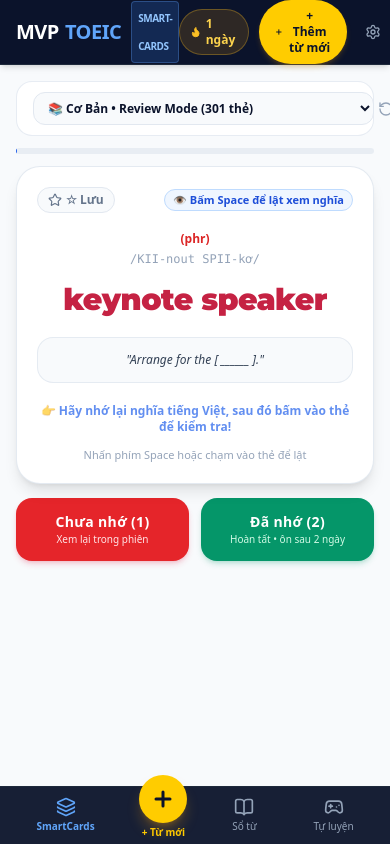
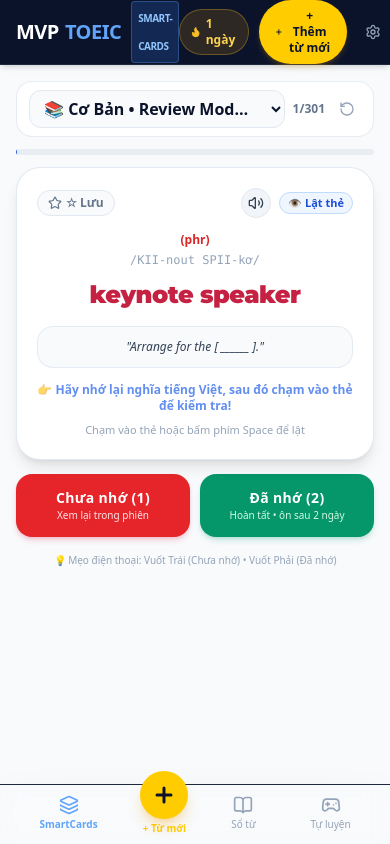
Before and after one commit to phamngocthangcr7-a11y/APP-TuVung, a React (Create React App) app: page / in a window 390 px wide. Built offline with nearby package versions, Linux system fonts and the light colour scheme.

Commit message:
Optimize full mobile responsiveness, iOS safe area insets, touch swipe gestures, and speaker button on card

```diff
--- a/src/components/BatchImportModal.jsx
+++ b/src/components/BatchImportModal.jsx
@@ -84,8 +84,8 @@ abide by - tuân thủ, tuân theo
 account for : giải thích, chiếm tỉ lệ`;
 
   return (
-    <div className="fixed inset-0 z-50 flex items-center justify-center p-4 bg-slate-900/60 backdrop-blur-xs animate-fadeIn">
-      <div className="bg-white rounded-3xl max-w-2xl w-full max-h-[90vh] overflow-y-auto p-6 sm:p-8 shadow-2xl border border-slate-200 space-y-5">
+    <div className="fixed inset-0 z-50 overflow-y-auto flex items-center justify-center p-3 sm:p-4 bg-slate-900/60 backdrop-blur-xs animate-fadeIn">
+      <div className="bg-white rounded-3xl max-w-2xl w-full max-h-[92vh] overflow-y-auto p-4 sm:p-7 shadow-2xl border border-slate-200 space-y-4 m-auto overscroll-contain">
 
         {/* Modal Header */}
         <div className="flex items-center justify-between pb-3 border-b border-slate-100">
--- a/src/components/BottomNav.jsx
+++ b/src/components/BottomNav.jsx
@@ -12,13 +12,17 @@ export default function BottomNav({
   onOpenAddModal
 }) {
   return (
-    <div className="md:hidden fixed bottom-0 left-0 right-0 z-40 bg-[#0B132B]/95 backdrop-blur-md border-t border-slate-800 px-2 py-1 shadow-lg text-white">
+    <nav
+      aria-label="Mobile Navigation"
+      style={{ paddingBottom: 'max(8px, env(safe-area-inset-bottom, 8px))' }}
+      className="md:hidden fixed bottom-0 left-0 right-0 z-40 bg-[#0B132B]/98 backdrop-blur-md border-t border-slate-800 px-3 pt-1.5 shadow-2xl text-white select-none"
+    >
       <div className="flex items-center justify-around max-w-sm mx-auto">
 
         {/* SmartCards Tab */}
         <button
           onClick={() => setActiveTab('smartcards')}
-          className={`flex flex-col items-center py-1.5 px-3 rounded-xl transition-all ${
+          className={`flex flex-col items-center py-1 px-3 rounded-xl transition-all min-h-[44px] justify-center ${
             activeTab === 'smartcards'
               ? 'text-blue-400 font-bold'
               : 'text-slate-400 hover:text-white'
@@ -31,7 +35,7 @@ export default function BottomNav({
         {/* Center Yellow Add Button */}
         <button
           onClick={onOpenAddModal}
-          className="flex flex-col items-center -mt-4"
+          className="flex flex-col items-center -mt-5 min-h-[44px] justify-center"
           title="Thêm từ mới"
         >
           <div className="w-12 h-12 rounded-full bg-[#FFCC00] text-[#0B132B] flex items-center justify-center shadow-lg shadow-amber-500/30 transform active:scale-95 transition-transform">
@@ -43,7 +47,7 @@ export default function BottomNav({
         {/* Journal Tab */}
         <button
           onClick={() => setActiveTab('journal')}
-          className={`flex flex-col items-center py-1.5 px-3 rounded-xl transition-all ${
+          className={`flex flex-col items-center py-1 px-3 rounded-xl transition-all min-h-[44px] justify-center ${
             activeTab === 'journal'
               ? 'text-blue-400 font-bold'
               : 'text-slate-400 hover:text-white'
@@ -56,7 +60,7 @@ export default function BottomNav({
         {/* Practice Mode */}
         <button
           onClick={() => setActiveTab('practice')}
-          className={`flex flex-col items-center py-1.5 px-3 rounded-xl transition-all ${
+          className={`flex flex-col items-center py-1 px-3 rounded-xl transition-all min-h-[44px] justify-center ${
             activeTab === 'practice'
               ? 'text-blue-400 font-bold'
               : 'text-slate-400 hover:text-white'
@@ -67,6 +71,6 @@ export default function BottomNav({
         </button>
 
       </div>
-    </div>
+    </nav>
   );
 }
--- a/src/components/DailyJournal.jsx
+++ b/src/components/DailyJournal.jsx
@@ -99,7 +99,7 @@ export default function DailyJournal({
   const sortedDates = Object.keys(groupedByDate).sort((a, b) => (b > a ? 1 : -1));
 
   return (
-    <div className="space-y-4 pb-16">
+    <div className="space-y-4 pb-28 sm:pb-16">
 
       {/* Header Bar */}
       <div className="bg-[#FFFDF9] rounded-2xl p-4 sm:p-5 border border-[#EAE5DC] shadow-xs space-y-3">
--- a/src/components/DictationMode.jsx
+++ b/src/components/DictationMode.jsx
@@ -181,7 +181,7 @@ export default function DictationMode({
   }
 
   return (
-    <div className="max-w-2xl mx-auto space-y-4 pb-16">
+    <div className="max-w-2xl mx-auto space-y-4 pb-28 sm:pb-16">
 
       {/* Top Toolbar */}
       <div className="bg-[#FFFDF9] rounded-2xl p-3 sm:p-4 border border-[#EAE5DC] shadow-xs flex items-center justify-between">
--- a/src/components/MatchGame.jsx
+++ b/src/components/MatchGame.jsx
@@ -179,7 +179,7 @@ export default function MatchGame({
   }
 
   return (
-    <div className="max-w-2xl mx-auto space-y-4 pb-16">
+    <div className="max-w-2xl mx-auto space-y-4 pb-28 sm:pb-16">
 
       {/* Top Toolbar */}
       <div className="bg-[#FFFDF9] rounded-2xl p-3 sm:p-4 border border-[#EAE5DC] shadow-xs flex items-center justify-between">
--- a/src/components/QuizMode.jsx
+++ b/src/components/QuizMode.jsx
@@ -311,7 +311,7 @@ export default function QuizMode({
   }
 
   return (
-    <div className="max-w-2xl mx-auto space-y-4 pb-16">
+    <div className="max-w-2xl mx-auto space-y-4 pb-28 sm:pb-16">
 
       {/* Top Toolbar */}
       <div className="bg-[#FFFDF9] rounded-2xl p-3 sm:p-4 border border-[#EAE5DC] shadow-xs flex flex-col sm:flex-row sm:items-center justify-between gap-2.5">
--- a/src/components/SettingsModal.jsx
+++ b/src/components/SettingsModal.jsx
@@ -104,8 +104,8 @@ export default function SettingsModal({
   };
 
   return (
-    <div className="fixed inset-0 z-50 flex items-center justify-center p-4 bg-slate-900/60 backdrop-blur-xs animate-fadeIn">
-      <div className="bg-white rounded-3xl max-w-xl w-full max-h-[90vh] overflow-y-auto p-6 sm:p-8 shadow-2xl border border-slate-200 space-y-6">
+    <div className="fixed inset-0 z-50 overflow-y-auto flex items-center justify-center p-3 sm:p-4 bg-slate-900/60 backdrop-blur-xs animate-fadeIn">
+      <div className="bg-white rounded-3xl max-w-xl w-full max-h-[92vh] overflow-y-auto p-4 sm:p-7 shadow-2xl border border-slate-200 space-y-4 m-auto overscroll-contain">
 
         {/* Header */}
         <div className="flex items-center justify-between pb-3 border-b border-slate-100">
--- a/src/components/SmartCards.jsx
+++ b/src/components/SmartCards.jsx
@@ -35,6 +35,10 @@ export default function SmartCards({
   const [forgottenCount, setForgottenCount] = useState(0);
   const [isSaved, setIsSaved] = useState(false);
   const [toastMessage, setToastMessage] = useState('');
+
+  // Mobile Touch Swipe Handling
+  const [touchStartX, setTouchStartX] = useState(null);
+  const [touchStartY, setTouchStartY] = useState(null);
 
   // Sanitize and filter valid words
   const sanitize = (list) => {
@@ -154,6 +158,33 @@ export default function SmartCards({
     setIsFlipped(prev => !prev);
   };
 
+  // Mobile Touch Swipe detection
+  const handleTouchStart = (e) => {
+    if (e.touches && e.touches[0]) {
+      setTouchStartX(e.touches[0].clientX);
+      setTouchStartY(e.touches[0].clientY);
+    }
+  };
+
+  const handleTouchEnd = (e) => {
+    if (touchStartX === null || touchStartY === null) return;
+    const diffX = e.changedTouches[0].clientX - touchStartX;
+    const diffY = e.changedTouches[0].clientY - touchStartY;
+
+    // Detect horizontal swipe if movement in X is greater than Y and > 50px
+    if (Math.abs(diffX) > Math.abs(diffY) && Math.abs(diffX) > 55) {
+      if (diffX < 0) {
+        // Swiped Left -> Chưa nhớ (🔴)
+        handleUnremembered();
+      } else {
+        // Swiped Right -> Đã nhớ (🟢)
+        handleRemembered();
+      }
+    }
+    setTouchStartX(null);
+    setTouchStartY(null);
+  };
+
   // Phím tắt theo chuẩn The MVP TOEIC (Image 2 & 3)
   useEffect(() => {
     const handleKeyDown = (e) => {
@@ -206,18 +237,18 @@ export default function SmartCards({
 
   // Dynamic responsive font size for word so it never overflows
   const wordFontSize = useMemo(() => {
-    if (!currentWord || !currentWord.word) return 'text-3xl';
+    if (!currentWord || !currentWord.word) return 'text-2xl sm:text-4xl';
     const len = currentWord.word.length;
-    if (len > 24) return 'text-xl sm:text-2xl';
-    if (len > 15) return 'text-2xl sm:text-3xl';
-    return 'text-3xl sm:text-4xl lg:text-5xl';
+    if (len > 24) return 'text-lg sm:text-2xl';
+    if (len > 15) return 'text-xl sm:text-3xl';
+    return 'text-2xl sm:text-4xl lg:text-5xl';
   }, [currentWord]);
 
   // Màn hình hoàn thành
   if (sessionCompleted || !currentWord) {
     return (
-      <div className="max-w-md mx-auto py-10 px-4 text-center">
-        <div className="bg-white rounded-3xl p-7 border border-slate-200 shadow-xl space-y-5">
+      <div className="max-w-md mx-auto py-8 px-4 text-center pb-28 sm:pb-8">
+        <div className="bg-white rounded-3xl p-6 sm:p-7 border border-slate-200 shadow-xl space-y-4">
           <div className="w-14 h-14 rounded-2xl bg-amber-100 text-amber-700 flex items-center justify-center mx-auto shadow-inner animate-bounce">
             <Award className="w-7 h-7" />
           </div>
@@ -231,7 +262,7 @@ export default function SmartCards({
             </p>
           </div>
 
-          <div className="grid grid-cols-2 gap-2.5 bg-slate-50 p-3 rounded-2xl border border-slate-100">
+          <div className="grid grid-cols-2 gap-2 bg-slate-50 p-3 rounded-2xl border border-slate-100">
             <div>
               <div className="text-xl font-black text-emerald-600">{rememberedCount}</div>
               <div className="text-[11px] text-slate-500 font-semibold">Đã nhớ</div>
@@ -242,16 +273,16 @@ export default function SmartCards({
             </div>
           </div>
 
-          <div className="flex flex-col sm:flex-row items-center justify-center gap-2.5 pt-1">
+          <div className="flex flex-col sm:flex-row items-center justify-center gap-2 pt-1">
             <button
               onClick={() => loadQueue(selectedSource)}
-              className="w-full sm:w-auto px-5 py-2 rounded-xl font-bold text-xs bg-[#0B132B] hover:bg-[#1E293B] text-white shadow-xs transition-all"
+              className="w-full sm:w-auto px-5 py-2.5 rounded-xl font-bold text-xs bg-[#0B132B] hover:bg-[#1E293B] text-white shadow-xs transition-all"
             >
               Ôn lại bộ này
             </button>
             <button
               onClick={onBackToDashboard}
-              className="w-full sm:w-auto px-5 py-2 rounded-xl font-semibold text-xs bg-slate-100 text-slate-700 hover:bg-slate-200 transition-colors"
+              className="w-full sm:w-auto px-5 py-2.5 rounded-xl font-semibold text-xs bg-slate-100 text-slate-700 hover:bg-slate-200 transition-colors"
             >
               Về Sổ từ vựng
             </button>
@@ -262,17 +293,17 @@ export default function SmartCards({
   }
 
   return (
-    <div className="max-w-4xl mx-auto space-y-3 pb-8">
+    <div className="max-w-4xl mx-auto space-y-3 pb-28 sm:pb-12">
 
       {/* Sub-Header Bar (The MVP TOEIC style in Image 2 & 3) */}
-      <div className="bg-white rounded-2xl px-4 py-2.5 border border-slate-200/80 shadow-xs flex items-center justify-between">
+      <div className="bg-white rounded-2xl px-3 sm:px-4 py-2 border border-slate-200/80 shadow-xs flex items-center justify-between">
 
         {/* Source select */}
-        <div className="flex items-center gap-2">
+        <div className="flex items-center gap-2 flex-1 min-w-0 mr-2">
           <select
             value={selectedSource}
             onChange={(e) => setSelectedSource(e.target.value)}
-            className="text-xs sm:text-sm font-bold text-[#0B132B] bg-slate-50 border border-slate-200 rounded-xl px-2.5 py-1.5 focus:outline-none"
+            className="text-xs sm:text-sm font-bold text-[#0B132B] bg-slate-50 border border-slate-200 rounded-xl px-2.5 py-1.5 focus:outline-none truncate w-full sm:w-auto"
           >
             <option value="all">📚 Cơ Bản • Review Mode ({allWords.length} thẻ)</option>
             <option value="today">📅 Từ nạp hôm nay</option>
@@ -287,7 +318,7 @@ export default function SmartCards({
         </div>
 
         {/* Center Progress */}
-        <div className="text-center hidden sm:block">
+        <div className="text-center hidden sm:block shrink-0 px-2">
           <div className="text-xs font-extrabold text-[#0B132B]">
             Cơ Bản • Review Mode
           </div>
@@ -297,11 +328,14 @@ export default function SmartCards({
         </div>
 
         {/* Right Action */}
-        <div className="flex items-center gap-2">
+        <div className="flex items-center gap-1 shrink-0">
+          <span className="sm:hidden text-xs font-bold text-slate-500 mr-1">
+            {currentIndex + 1}/{activeQueue.length}
+          </span>
           <button
             onClick={() => loadQueue(selectedSource)}
             title="Xáo trộn lại"
-            className="p-1 rounded-lg text-slate-400 hover:text-slate-700 hover:bg-slate-100 transition-colors"
+            className="p-1.5 rounded-lg text-slate-400 hover:text-slate-700 hover:bg-slate-100 transition-colors"
           >
             <RotateCcw className="w-4 h-4" />
           </button>
@@ -354,18 +388,20 @@ export default function SmartCards({
           </div>
         </div>
 
-        {/* CENTER COLUMN: FLASHCARD CONTAINER */}
+        {/* CENTER COLUMN: FLASHCARD CONTAINER (Touch & Swipe Enabled) */}
         <div className="lg:col-span-8 space-y-3">
 
           <div
             onClick={handleFlipToggle}
-            className={`bg-white rounded-3xl p-5 sm:p-7 border border-slate-200/90 shadow-lg select-none cursor-pointer hover:shadow-xl transition-all duration-200 relative flex flex-col justify-between min-h-[300px] sm:min-h-[340px] ${
+            onTouchStart={handleTouchStart}
+            onTouchEnd={handleTouchEnd}
+            className={`bg-white rounded-3xl p-5 sm:p-7 border border-slate-200/90 shadow-lg select-none cursor-pointer hover:shadow-xl transition-all duration-200 relative flex flex-col justify-between min-h-[290px] sm:min-h-[340px] touch-pan-y ${
               isFlipped ? 'ring-2 ring-emerald-500/20' : ''
             }`}
           >
 
-            {/* Top Star/Save button & Status */}
-            <div className="flex items-center justify-between">
+            {/* Top Card Controls (Speaker + Star + Flip Status) */}
+            <div className="flex items-center justify-between gap-2">
               <button
                 onClick={(e) => {
                   e.stopPropagation();
@@ -382,17 +418,31 @@ export default function SmartCards({
                 <span>{isSaved ? 'Đã lưu' : '☆ Lưu'}</span>
               </button>
 
+              <div className="flex items-center gap-2">
+                {/* Speaker button on Card (Accessible on ALL devices including mobile) */}
+                <button
+                  onClick={(e) => {
+                    e.stopPropagation();
+                    speakEnglish(currentWord.word, 0.9);
+                  }}
+                  className="p-1.5 rounded-full bg-slate-100 hover:bg-blue-50 text-slate-700 hover:text-blue-600 border border-slate-200 shadow-xs transition-colors"
+                  title="Phát âm tiếng Anh"
+                >
+                  <Volume2 className="w-4 h-4" />
+                </button>
+
                 <span className={`text-[11px] font-bold px-2 py-0.5 rounded-full ${
                   isFlipped
                     ? 'bg-emerald-50 text-emerald-700 border border-emerald-200'
                     : 'bg-blue-50 text-blue-700 border border-blue-200'
                 }`}>
-                {isFlipped ? '✓ Đã lật xem nghĩa' : '👁️ Bấm Space để lật xem nghĩa'}
+                  {isFlipped ? '✓ Đã lật' : '👁️ Lật thẻ'}
                 </span>
+              </div>
             </div>
 
             {/* Card Content Area */}
-            <div className="my-auto py-3 text-center space-y-3">
+            <div className="my-auto py-2 text-center space-y-2.5">
 
               {/* Part of Speech & IPA */}
               <div className="space-y-0.5">
@@ -408,43 +458,43 @@ export default function SmartCards({
 
               {/* WORD: CRIMSON FONT (#C52243) WITH SMART RESPONSIVE SIZING */}
               <div>
-                <h2 className={`${wordFontSize} font-black font-mvp-word text-[#C52243] tracking-tight leading-tight py-0.5`}>
+                <h2 className={`${wordFontSize} font-black font-mvp-word text-[#C52243] tracking-tight leading-tight py-0.5 px-2`}>
                   {currentWord.word}
                 </h2>
               </div>
 
               {/* MẶT TRƯỚC: CHƯA LẬT THẺ -> CHỈ HIỆN CÂU VÍ DỤ CHE TỪ ĐỂ ĐOÁN NGHĨA */}
               {!isFlipped ? (
-                <div className="space-y-3 pt-1">
+                <div className="space-y-2.5 pt-1">
                   {currentWord.example && (
-                    <div className="max-w-lg mx-auto p-3.5 rounded-2xl bg-[#F8FAFC] border border-slate-200/80 text-xs sm:text-sm text-slate-700 italic">
+                    <div className="max-w-lg mx-auto p-3 rounded-2xl bg-[#F8FAFC] border border-slate-200/80 text-xs sm:text-sm text-slate-700 italic">
                       "{clozeHintExample}"
                     </div>
                   )}
 
-                  <div className="pt-2 text-xs font-bold text-blue-600 animate-pulse">
-                    👉 Hãy nhớ lại nghĩa tiếng Việt, sau đó bấm vào thẻ để kiểm tra!
+                  <div className="pt-1 text-xs font-bold text-blue-600 animate-pulse">
+                    👉 Hãy nhớ lại nghĩa tiếng Việt, sau đó chạm vào thẻ để kiểm tra!
                   </div>
                 </div>
               ) : (
                 /* MẶT SAU: ĐÃ LẬT THẺ -> HIỆN ĐẦY ĐỦ NGHĨA TIẾNG VIỆT & VÍ DỤ */
-                <div className="space-y-3 pt-1 animate-fadeIn">
+                <div className="space-y-2.5 pt-1 animate-fadeIn">
 
                   {/* VIETNAMESE MEANING: BOLD EMERALD GREEN (#059669) */}
                   <div>
-                    <h3 className="text-2xl sm:text-3xl font-extrabold text-[#059669] tracking-tight">
+                    <h3 className="text-xl sm:text-3xl font-extrabold text-[#059669] tracking-tight">
                       {currentWord.meaning}
                     </h3>
                   </div>
 
                   {/* CONTEXT EXAMPLE PILL BOX */}
                   {currentWord.example && (
-                    <div className="max-w-lg mx-auto p-3.5 rounded-2xl bg-[#F8FAFC] border border-slate-200/80 text-xs sm:text-sm text-slate-800 space-y-1 text-center">
+                    <div className="max-w-lg mx-auto p-3 rounded-2xl bg-[#F8FAFC] border border-slate-200/80 text-xs sm:text-sm text-slate-800 space-y-0.5 text-center">
                       <p className="font-semibold text-slate-800 leading-relaxed">
                         {formattedExample}
                       </p>
                       {currentWord.exampleTranslation && (
-                        <p className="text-slate-500 italic text-xs">
+                        <p className="text-slate-500 italic text-[11px] sm:text-xs">
                           {currentWord.exampleTranslation}
                         </p>
                       )}
@@ -465,19 +515,19 @@ export default function SmartCards({
             {/* Bottom Prompt */}
             <div className="text-center text-[11px] text-slate-400 font-medium">
               {!isFlipped
-                ? 'Nhấn phím Space hoặc chạm vào thẻ để lật'
+                ? 'Chạm vào thẻ hoặc bấm phím Space để lật'
                 : 'Bấm 1 (Chưa nhớ) để lặp lại • Bấm 2 (Đã nhớ) để qua từ tiếp'}
             </div>
 
           </div>
 
-          {/* 2 ACTION BUTTONS (EXACT DESIGN MATCH) */}
-          <div className="grid grid-cols-2 gap-3 pt-0.5">
+          {/* 2 ACTION BUTTONS */}
+          <div className="grid grid-cols-2 gap-2.5 pt-0.5">
 
             {/* 1. NÚT CHƯA NHỚ (Vivid Red #E5252A) */}
             <button
               onClick={handleUnremembered}
-              className="flex flex-col items-center justify-center py-3.5 px-3 rounded-2xl bg-[#E5252A] hover:bg-[#D01F24] text-white shadow-md shadow-rose-600/20 transition-all active:scale-98 group cursor-pointer"
+              className="flex flex-col items-center justify-center py-3.5 px-3 rounded-2xl bg-[#E5252A] hover:bg-[#D01F24] text-white shadow-md shadow-rose-600/20 transition-all active:scale-98 group cursor-pointer min-h-[52px]"
             >
               <span className="font-black text-sm sm:text-base tracking-wide">
                 Chưa nhớ (1)
@@ -490,7 +540,7 @@ export default function SmartCards({
             {/* 2. NÚT ĐÃ NHỚ (Vivid Emerald Green #059669) */}
             <button
               onClick={handleRemembered}
-              className="flex flex-col items-center justify-center py-3.5 px-3 rounded-2xl bg-[#059669] hover:bg-[#047857] text-white shadow-md shadow-emerald-600/20 transition-all active:scale-98 group cursor-pointer"
+              className="flex flex-col items-center justify-center py-3.5 px-3 rounded-2xl bg-[#059669] hover:bg-[#047857] text-white shadow-md shadow-emerald-600/20 transition-all active:scale-98 group cursor-pointer min-h-[52px]"
             >
               <span className="font-black text-sm sm:text-base tracking-wide">
                 Đã nhớ (2)
@@ -500,6 +550,11 @@ export default function SmartCards({
               </span>
             </button>
 
+          </div>
+
+          {/* Mobile Swipe Hint */}
+          <div className="sm:hidden text-center text-[10px] text-slate-400 pt-1">
+            💡 Mẹo điện thoại: Vuốt Trái (Chưa nhớ) • Vuốt Phải (Đã nhớ)
           </div>
 
         </div>
--- a/src/components/WordModal.jsx
+++ b/src/components/WordModal.jsx
@@ -176,8 +176,8 @@ export default function WordModal({
   };
 
   return (
-    <div className="fixed inset-0 z-50 flex items-center justify-center p-4 bg-slate-900/60 backdrop-blur-xs animate-fadeIn">
-      <div className="bg-[#FFFDF9] rounded-3xl max-w-xl w-full max-h-[90vh] overflow-y-auto p-5 sm:p-7 shadow-2xl border border-[#EBE5DA] space-y-4">
+    <div className="fixed inset-0 z-50 overflow-y-auto flex items-center justify-center p-3 sm:p-4 bg-slate-900/60 backdrop-blur-xs animate-fadeIn">
+      <div className="bg-[#FFFDF9] rounded-3xl max-w-xl w-full max-h-[92vh] overflow-y-auto p-4 sm:p-7 shadow-2xl border border-[#EBE5DA] space-y-4 m-auto overscroll-contain">
 
         {/* Modal Header */}
         <div className="flex items-center justify-between pb-3 border-b border-[#EAE5DC]">
--- a/src/index.css
+++ b/src/index.css
@@ -2,6 +2,7 @@
 
 * {
   box-sizing: border-box;
+  -webkit-tap-highlight-color: transparent;
 }
 
 body {
@@ -14,6 +15,18 @@ body {
 .font-mvp-word {
   font-family: 'Montserrat', 'Nunito', 'Plus Jakarta Sans', sans-serif;
   letter-spacing: -0.02em;
+}
+
+/* Prevent iOS auto-zoom on input focus on mobile devices */
+@media screen and (max-width: 768px) {
+  input, select, textarea {
+    font-size: 16px !important;
+  }
+}
+
+/* Safe area insets for iOS devices */
+.safe-bottom {
+  padding-bottom: max(12px, env(safe-area-inset-bottom, 12px));
 }
 
 /* Custom modern scrollbar */
```
Also changed, not shown: public/index.html (+6 -2 lines). Lines whose indentation alone changed are shown as unchanged.
